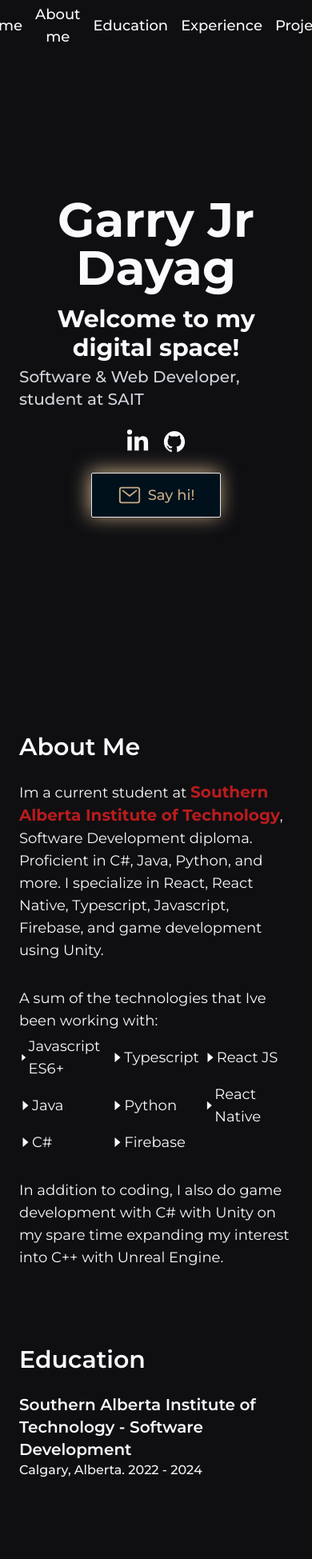
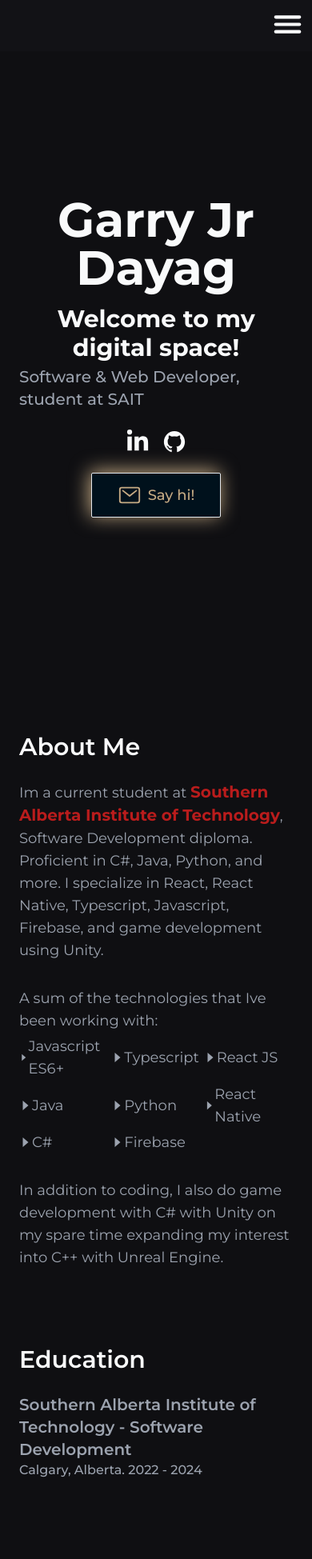
Before and after one commit to garryloopy/my-portfolio, a Next.js app: page / in a window 390 px wide. Shown: the top 1949 px of the page at 80% size. Built offline with nearby package versions, Linux system fonts and the light colour scheme.

Commit message:
Add support for smaller screen sizes

```diff
--- a/app/components/NavBar.js
+++ b/app/components/NavBar.js
@@ -1,10 +1,16 @@
 "use client";
 
-import Link from "next/link";
+import { IoMenu, IoClose } from "react-icons/io5";
+
+import { motion } from "framer-motion";
 
 import { animateScroll, scroller } from "react-scroll";
 
+import { useState } from "react";
+
 export default function NavBar() {
+  const [isHamburgerOpen, setIsHamburgerOpen] = useState(false);
+
   const scrollOptions = {
     duration: 800,
     delay: 100,
@@ -51,15 +57,19 @@ export default function NavBar() {
     scroller.scrollTo("experienceElement", newScrollOptions);
   };
 
+  const handleOnHamburgerClick = () => {
+    setIsHamburgerOpen(!isHamburgerOpen);
+  };
+
   return (
     <header
       className="bg-zinc-950
-      h-16 flex-row fixed top-0 w-full z-10"
+      h-16 fixed top-0 w-full z-10"
     >
       <div className="flex justify-center items-center w-full h-full bg-zinc-900/45 sm:px-4">
-        <div className="flex flex-row justify-center sm:justify-between items-center w-full sm:w-[64rem] h-full">
+        <div className="sm:flex hidden flex-row justify-center sm:justify-between items-center w-full sm:w-[64rem] h-full">
           <button
-            className="font-bold text-xl text-gray-50 hidden  sm:block"
+            className="font-bold text-xl text-gray-50"
             onClick={handleScrollToTop}
           >
             Garry Jr Dayag
@@ -97,6 +107,72 @@ export default function NavBar() {
             </button>
           </div>
         </div>
+
+        <div className="sm:hidden flex justify-center bg-zinc-900/45 w-full h-full">
+          <div className="absolute top-2 right-2">
+            {isHamburgerOpen ? (
+              <motion.div
+                initial={{ opacity: 0 }}
+                animate={{ opacity: 1 }}
+                exit={{ opacity: 0 }}
+              >
+                <IoClose
+                  className=" text-gray-50 hover:cursor-pointer"
+                  size={45}
+                  onClick={handleOnHamburgerClick}
+                />
+              </motion.div>
+            ) : (
+              <motion.div
+                initial={{ opacity: 0 }}
+                animate={{ opacity: 1 }}
+                exit={{ opacity: 0 }}
+              >
+                <IoMenu
+                  className=" text-gray-50 hover:cursor-pointer"
+                  size={45}
+                  onClick={handleOnHamburgerClick}
+                />
+              </motion.div>
+            )}
+          </div>
+          {isHamburgerOpen && (
+            <div className=" relative inset-y-16 w-full h-fit bg-zinc-950">
+              <div className=" flex flex-col items-center justify-center bg-zinc-800/45 divide-y shadow-md divide-zinc-700 border-y border-zinc-700 h-fit w-full">
+                <button
+                  className="font-medium text-lg text-gray-50 w-full h-full py-3"
+                  onClick={handleScrollToTop}
+                >
+                  Home
+                </button>
+                <button
+                  className="font-medium text-lg text-gray-50 w-full h-full py-3"
+                  onClick={handleScrollToAboutMe}
+                >
+                  About me
+                </button>
+                <button
+                  className="font-medium text-lg text-gray-50 w-full h-full py-3"
+                  onClick={handleScrollToEducation}
+                >
+                  Education
+                </button>
+                <button
+                  className="font-medium text-lg text-gray-50 w-full h-full py-3"
+                  onClick={handleScrollToExperience}
+                >
+                  Experience
+                </button>
+                <button
+                  className="font-medium text-lg text-gray-50 w-full h-full py-3"
+                  onClick={handleScrollToProjects}
+                >
+                  Projects
+                </button>
+              </div>
+            </div>
+          )}
+        </div>
       </div>
     </header>
   );
--- a/app/sections/AboutMeSection.js
+++ b/app/sections/AboutMeSection.js
@@ -49,8 +49,8 @@ export default function AboutMeSection() {
         variants={variants}
         custom={custom}
       >
-        <IoCaretForwardSharp className="text-gray-50" />
-        <p className="text-gray-50 font-normal text-lg">{children}</p>
+        <IoCaretForwardSharp className="text-gray-400" />
+        <p className="text-gray-400 font-normal text-lg">{children}</p>
       </motion.div>
     );
   };
@@ -88,7 +88,7 @@ export default function AboutMeSection() {
       <SectionHeader>About Me</SectionHeader>
       <div className="flex flex-row items-center gap-12">
         <div className="flex flex-col gap-8">
-          <p className="text-gray-50 font-normal text-lg">
+          <p className="text-gray-400 font-normal text-lg">
             Im a current student at{" "}
             <span className="text-red-700 font-bold text-xl">
               Southern Alberta Institute of Technology
@@ -99,7 +99,7 @@ export default function AboutMeSection() {
           </p>
 
           <div className="flex flex-col gap-1 w-fit">
-            <p className="text-gray-50 font-normal text-lg">
+            <p className="text-gray-400 font-normal text-lg">
               A sum of the technologies that Ive been working with:
             </p>
             <motion.div
@@ -117,7 +117,7 @@ export default function AboutMeSection() {
             </motion.div>
           </div>
 
-          <p className="text-gray-50 font-normal text-lg">
+          <p className="text-gray-400 font-normal text-lg">
             In addition to coding, I also do game development with C# with Unity
             on my spare time expanding my interest into C++ with Unreal Engine.
           </p>
--- a/app/sections/EducationSection.js
+++ b/app/sections/EducationSection.js
@@ -36,10 +36,10 @@ export default function EducationSection() {
         initial="hidden"
         animate={isInView ? "visible" : "hidden"}
       >
-        <p className="text-xl font-semibold text-gray-50">
+        <p className="text-xl font-semibold text-gray-400">
           Southern Alberta Institute of Technology - Software Development
         </p>
-        <p className="text-base font-medium text-gray-100">
+        <p className="text-base font-medium text-gray-400">
           Calgary, Alberta. 2022 - 2024
         </p>
       </motion.div>
--- a/app/sections/ExperienceSection.js
+++ b/app/sections/ExperienceSection.js
@@ -34,7 +34,7 @@ export default function ExperienceSection() {
       <SectionHeader>Experience</SectionHeader>
       <div className="flex flex-col gap-8">
         <motion.p
-          className="text-gray-50 font-normal text-lg"
+          className="text-gray-400 font-normal text-lg"
           ref={ref}
           variants={variant}
           initial="hidden"
--- a/app/sections/LandingSection.js
+++ b/app/sections/LandingSection.js
@@ -26,7 +26,7 @@ export default function LandingSection() {
           <h1 className="font-bold text-3xl text-gray-50 text-center">
             Welcome to my digital space!
           </h1>
-          <p className="font-medium text-xl text-gray-300">
+          <p className="font-medium text-xl text-gray-400">
             Software & Web Developer, student at SAIT
           </p>
         </div>
```
